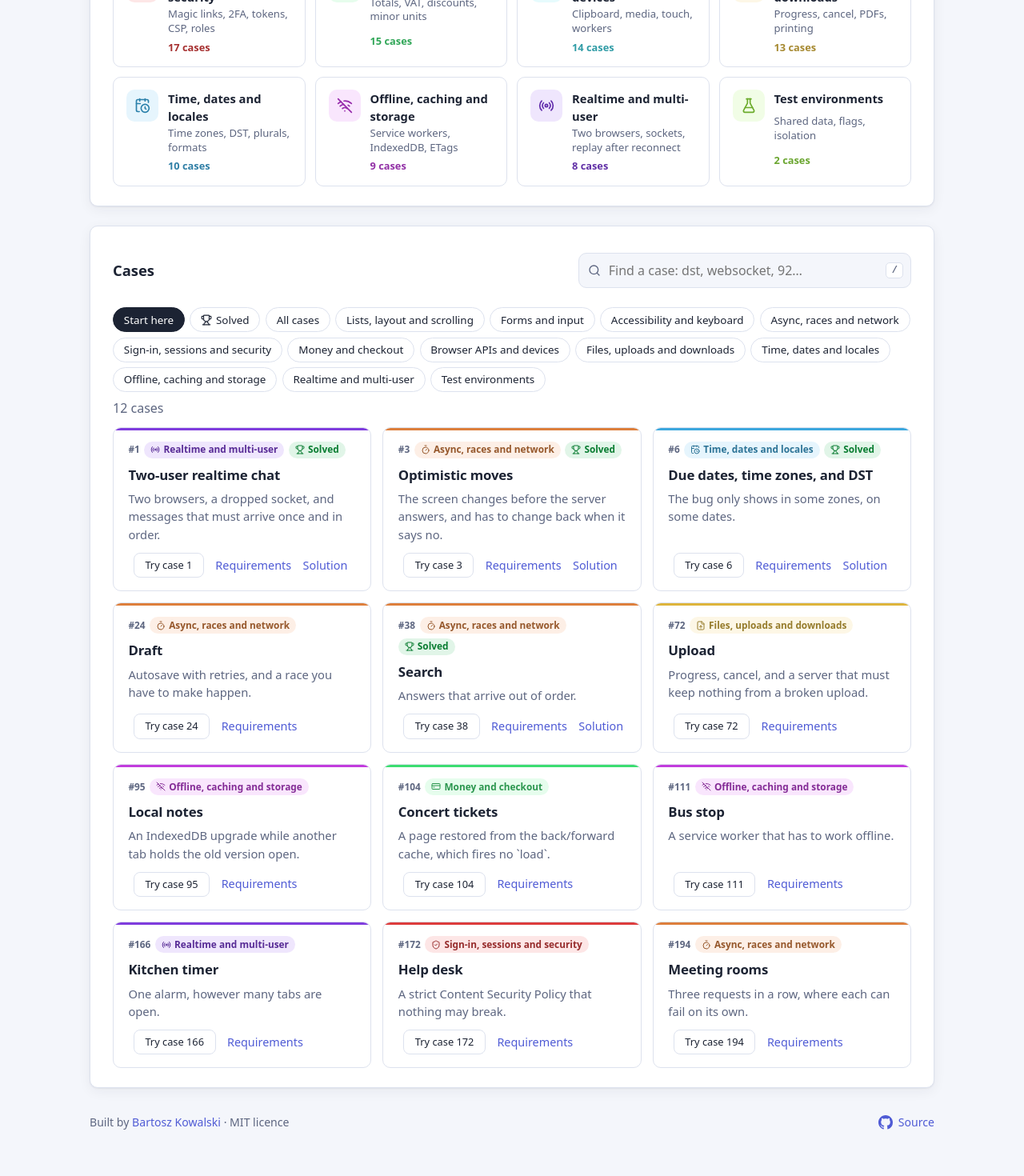
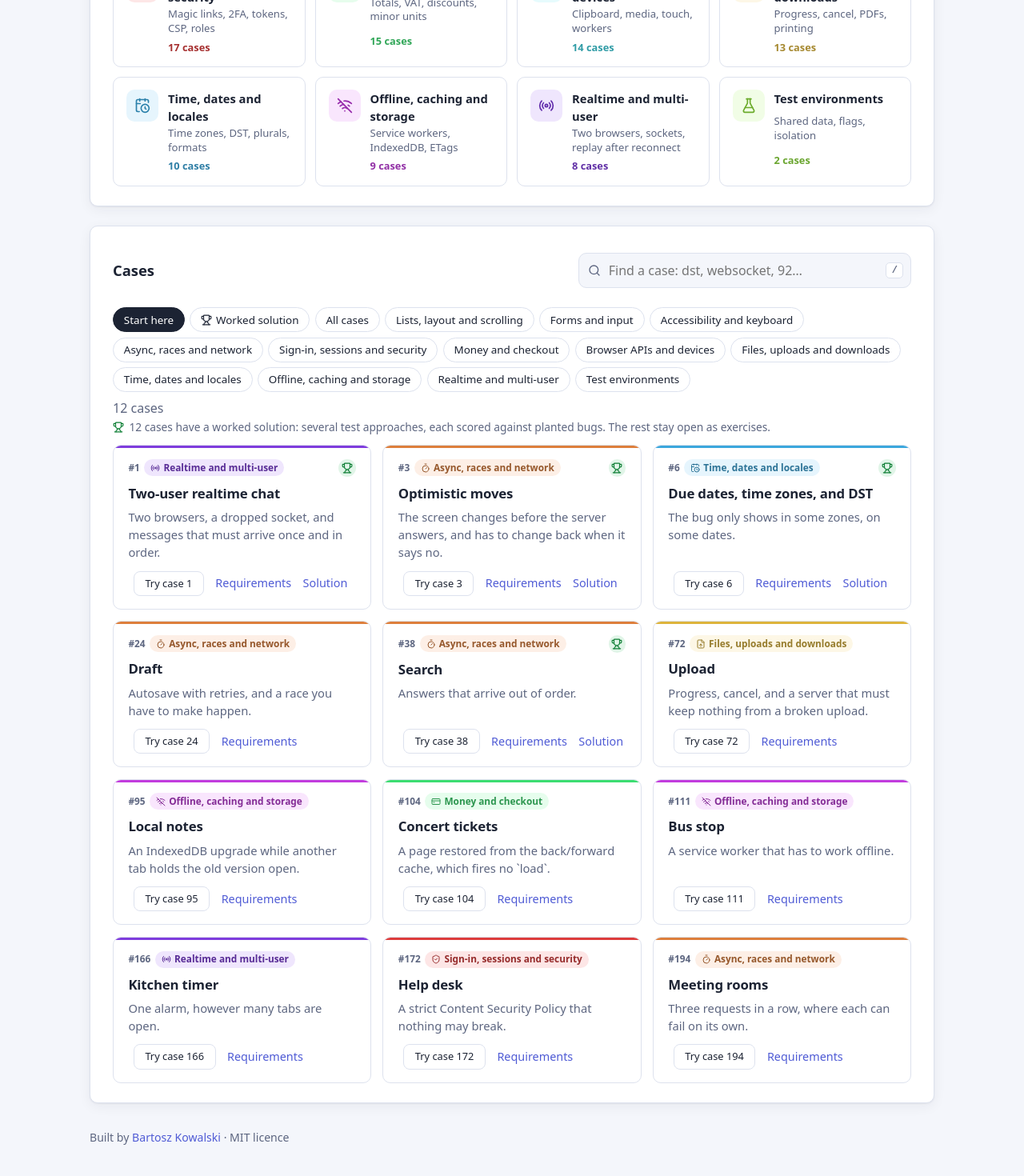
Before and after one commit to bartech-lab/e2e-casebook, a React (Vite) app in the folder web/: page / in a window 1280 px wide. Shown: the part 1216-2686 px from the top of the page at 80% size. Built offline with nearby package versions, Linux system fonts and the light colour scheme.

Commit message:
Landing: explain worked solutions, trophy icon on solved cards; footer links to LinkedIn, drop duplicate GitHub link

```diff
--- a/web/src/Landing.tsx
+++ b/web/src/Landing.tsx
@@ -9,7 +9,7 @@ import { BENCHMARK_URL, CASES, REPO_URL, SOLUTIONS_URL, THEMES, docUrl, solution
 
 const START_HERE = 'Start here';
 const ALL = 'All cases';
-const SOLVED = 'Solved';
+const SOLVED = 'Worked solution';
 const solvedCount = CASES.filter((c) => c.solution).length;
 
 export function Landing() {
@@ -135,7 +135,7 @@ export function Landing() {
             <Bug size={22} aria-hidden="true" />
             <h3>Check it catches bugs</h3>
             <p>
-              Solved cases plant real bugs. An approach counts only if it fails 10 of 10 runs on the buggy build and
+              Cases with a worked solution plant real bugs. An approach counts only if it fails 10 of 10 runs on the buggy build and
               passes 10 of 10 on the clean one.
             </p>
           </li>
@@ -190,6 +190,10 @@ export function Landing() {
         <p className="muted" aria-live="polite">
           {shown.length} {shown.length === 1 ? 'case' : 'cases'}
         </p>
+        <p className="muted catalogue-note">
+          <Trophy size={14} aria-hidden="true" /> {solvedCount} cases have a worked solution: several test approaches,
+          each scored against planted bugs. The rest stay open as exercises.
+        </p>
         <ul className="case-grid">
           {shown.map((c) => (
             <CaseCard key={c.n} c={c} onTry={() => start.mutate(c.page)} busy={start.isPending} />
@@ -199,12 +203,8 @@ export function Landing() {
 
       <footer className="site-footer">
         <span>
-          Built by <a href="https://github.com/bartech-lab">Bartosz Kowalski</a> · MIT licence
+          Built by <a href="https://www.linkedin.com/in/bkow/">Bartosz Kowalski</a> · MIT licence
         </span>
-        <a href={REPO_URL} className="icon-link">
-          <GitHubMark />
-          Source
-        </a>
       </footer>
     </>
   );
@@ -221,9 +221,9 @@ function CaseCard({ c, onTry, busy }: { c: Case; onTry: () => void; busy: boolea
           {c.theme}
         </span>
         {c.solution && (
-          <span className="solved-tag">
-            <Trophy size={12} aria-hidden="true" />
-            Solved
+          <span className="solved-tag" title="Has a worked solution">
+            <Trophy size={14} aria-hidden="true" />
+            <span className="sr-only">Has a worked solution</span>
           </span>
         )}
       </div>
--- a/web/src/styles.css
+++ b/web/src/styles.css
@@ -781,3 +781,6 @@ main > section > ul.case-grid > li { margin: 0; }
   .chips { flex-wrap: nowrap; overflow-x: auto; padding-bottom: 0.4rem; scrollbar-width: thin; }
   .chips button { flex: none; }
 }
+.catalogue-note { display: flex; align-items: center; gap: 0.4rem; margin-top: -0.4rem; font-size: 0.86rem; }
+.catalogue-note svg { flex: none; color: var(--ok); }
+.case-meta .solved-tag { margin-left: auto; flex: none; padding: 0; width: 1.35rem; height: 1.35rem; justify-content: center; }
```
